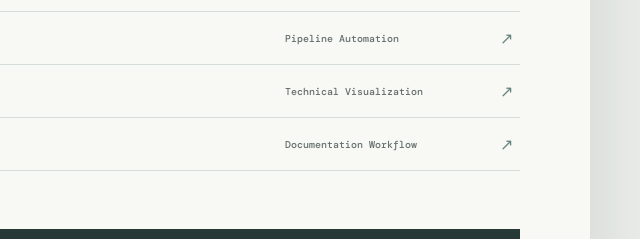
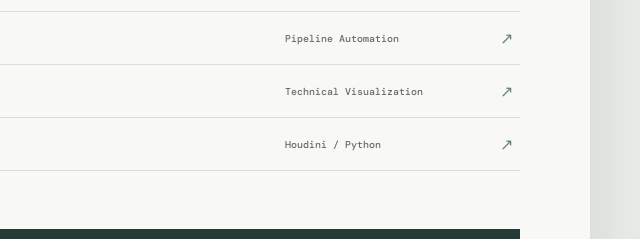
Before and after one commit to CountlessSkies/cv, a plain HTML site: page index.html in a window 1280 px wide. Shown: the part 1821-2060 px from the top of the page, 640-1280 px from the left. Drawn offline with nearby package versions, Linux system fonts and the light colour scheme.

Commit message:
Clarify Houdini plan drawing tool

```diff
--- a/index.html
+++ b/index.html
@@ -81,7 +81,7 @@
             <a href="https://youtu.be/VTSaiFzFZvl" target="_blank" rel="noreferrer"><b>01</b><span>FBX Material Process</span><em>Unity / C#</em><i>↗</i></a>
             <a href="https://github.com/CountlessSkies/VisCO_VN_InHouse" target="_blank" rel="noreferrer"><b>02</b><span>VisCO Inhouse Script Pack</span><em>Pipeline Automation</em><i>↗</i></a>
             <a href="https://github.com/CountlessSkies/JBeamVisualBuilder" target="_blank" rel="noreferrer"><b>03</b><span>JBeam Visual Builder</span><em>Technical Visualization</em><i>↗</i></a>
-            <a href="https://github.com/CountlessSkies/3Dto2DPlanDrawing" target="_blank" rel="noreferrer"><b>04</b><span>3D to 2D Plan Drawing</span><em>Documentation Workflow</em><i>↗</i></a>
+            <a href="https://github.com/CountlessSkies/3Dto2DPlanDrawing" target="_blank" rel="noreferrer"><b>04</b><span>3D to 2D Plan Drawing</span><em>Houdini / Python</em><i>↗</i></a>
           </div>
           <a class="tools-more" href="https://github.com/CountlessSkies" target="_blank" rel="noreferrer">And more on GitHub ↗</a>
           <a class="portfolio-cta" href="portfolio.html">
```
